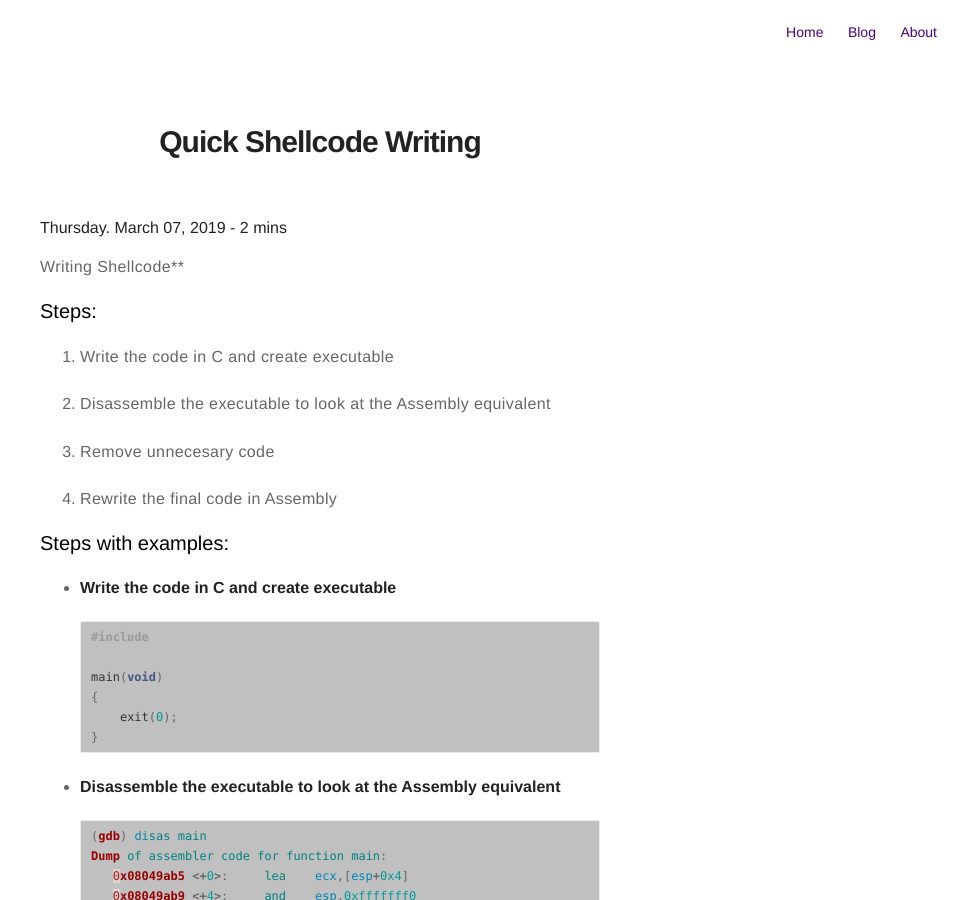
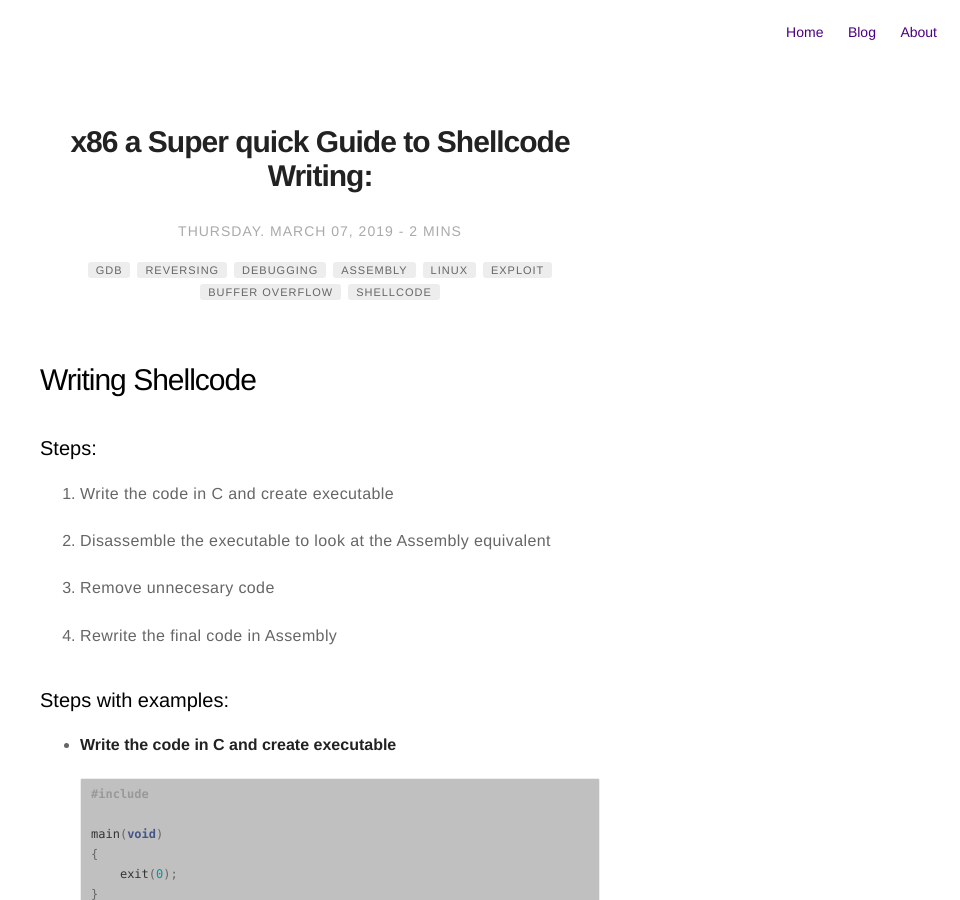
Before and after one commit to MaskedFox/maskedfox.github.io, a Jekyll site: the page built from _posts/2019-03-07-Quick-Shellcode-Writing.md, in a window 1280 px wide and 900 px high. Shown: the whole window, without its empty margins (320-1280 px from the left). Built offline with Jekyll 4.4.1, drawn with Linux system fonts in a browser that asks for light colours; our own code applies the rules of GitHub Pages for plain Markdown files; comment, search, counter and statistics services are not loaded; some of the changed text lies outside the part shown.

Commit message:
Update 2019-03-07-Quick-Shellcode-Writing.md

```diff
--- a/_posts/2019-03-07-Quick-Shellcode-Writing.md
+++ b/_posts/2019-03-07-Quick-Shellcode-Writing.md
@@ -1,8 +1,26 @@
+---
+title: "x86 a Super quick Guide to Shellcode Writing:"
+layout: post
+date: 2019-03-07 09:56:00
+image: /assets/images/markdown.jpg
+headerImage: false
+tag:
+- gdb
+- reversing
+- debugging
+- assembly
+- linux
+- exploit
+- buffer overflow
+- shellcode
+star: true
+category: blog
+author: MaskedFox
+description: Basics of Shellcode writing
+---
 
 
-
-
-Writing Shellcode**
+# **Writing Shellcode**
 
 ### **Steps:**
 
```
